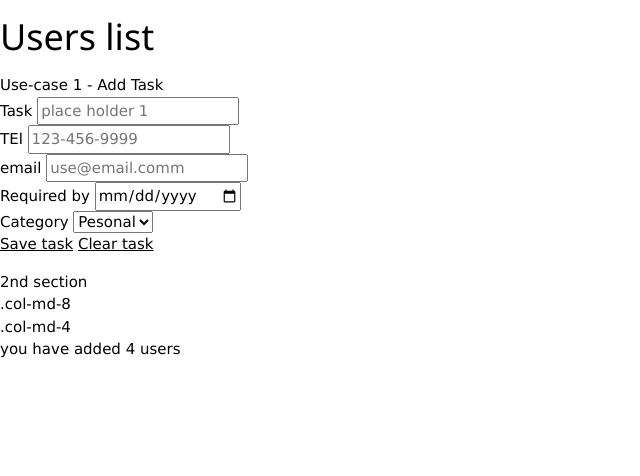
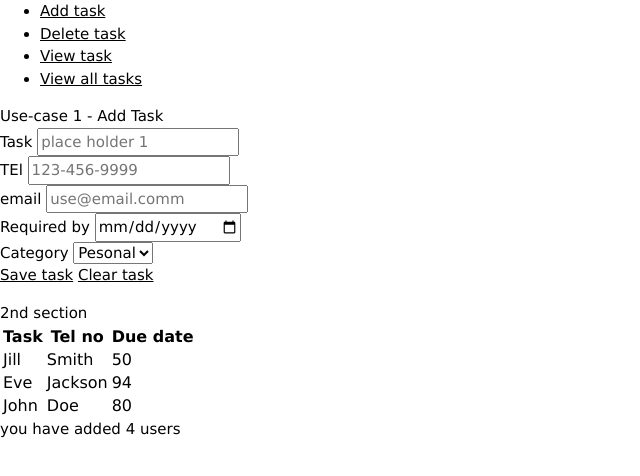
Before and after one commit to gr-git-hub/sai-js-learn, a website: page src/index.html in a window 1280 px wide. Shown: the whole page, without its empty margins (0-640 px from the left). Drawn offline with nearby package versions, Linux system fonts and the light colour scheme.

Commit message:
view changes - block vs inline

```diff
--- a/src/index.html
+++ b/src/index.html
@@ -16,7 +16,12 @@ Sai - deduplication service integration view
 <body>
 <header>
 
-<h1>Users list</h1>
+    <ul>
+        <li><a href="">Add task</a></li>
+        <li><a href="#news">Delete task</a></li>
+        <li><a href="#contact">View task</a></li>
+        <li><a href="#about">View all tasks</a></li>
+      </ul>
 
 </header>
 <div>
@@ -48,7 +53,7 @@ Sai - deduplication service integration view
 </select>
 </div>
 <nav>
-<a href="">Save task</a>
+<a href="" target = "_blank">Save task</a>
 <a href="">Clear task</a>
 </nav>
 </form>
@@ -56,12 +61,28 @@ Sai - deduplication service integration view
 <div>
 2nd section
 </div>
-<div class="container">
-  <div class="row">
-    <div class="col-md-8">.col-md-8</div>
-    <div class="col-md-4">.col-md-4</div>
-  </div>
-</div>
+<table>
+    <tr>
+      <th>Task</th>
+      <th>Tel no</th>
+      <th>Due date</th>
+    </tr>
+    <tr>
+      <td>Jill</td>
+      <td>Smith</td>
+      <td>50</td>
+    </tr>
+    <tr>
+      <td>Eve</td>
+      <td>Jackson</td>
+      <td>94</td>
+    </tr>
+    <tr>
+      <td>John</td>
+      <td>Doe</td>
+      <td>80</td>
+    </tr>
+  </table>
 
 <footer>
 you have added 4 users
```
